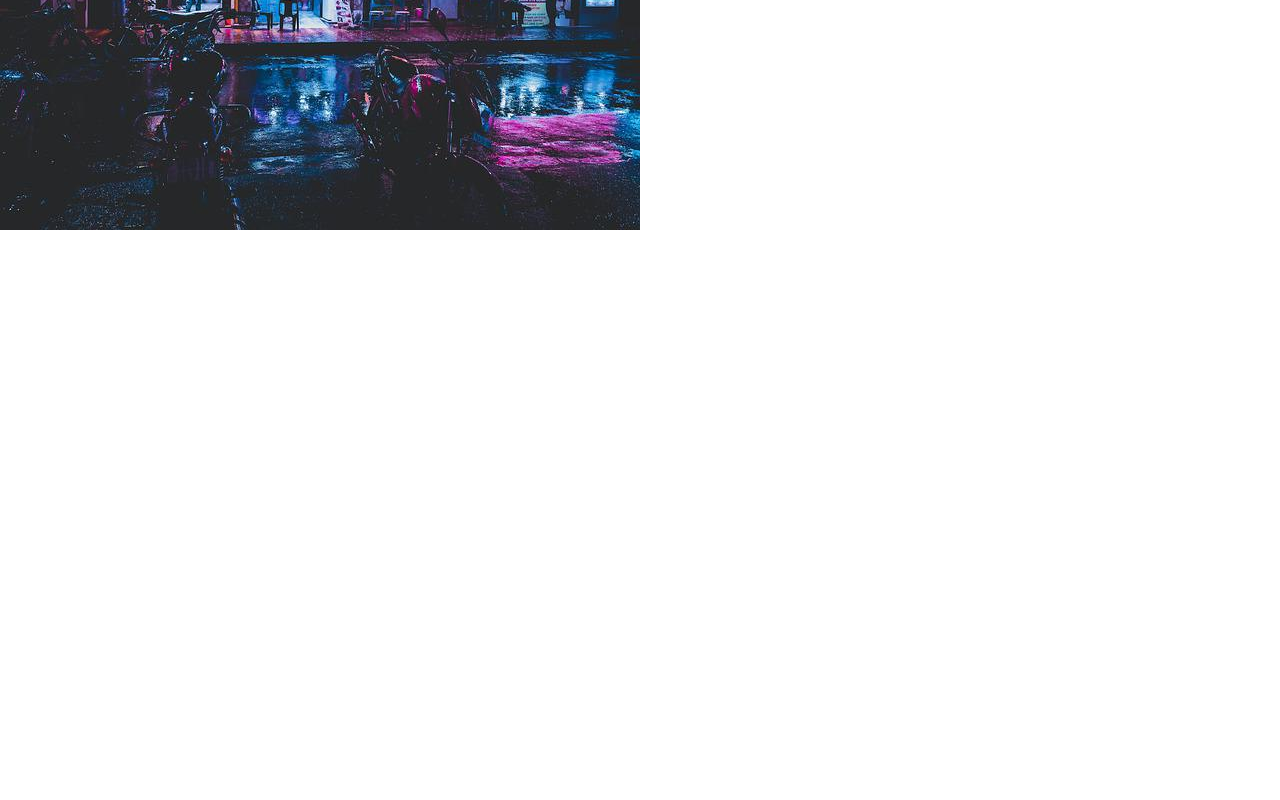
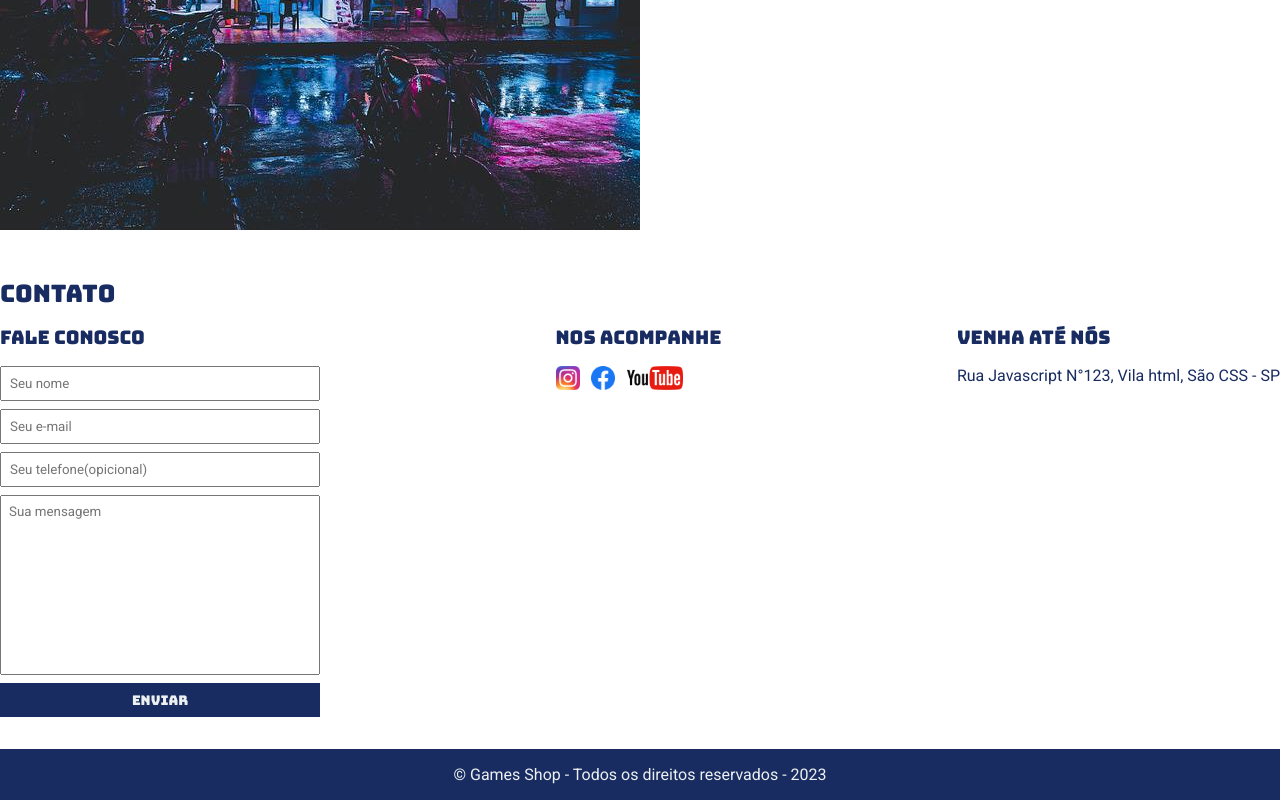
Before and after one commit to Andrey-Santos/site_gamesshop, a plain HTML site: page index.html in a window 1280 px wide. Shown: the part 349-1149 px from the top of the page. Before the commit the page ends 800 px from the top, so only its background shows below. Drawn offline with Linux system fonts and the light colour scheme.

Commit message:
Aula 5.4

```diff
--- a/index.html
+++ b/index.html
@@ -16,16 +16,16 @@
             <nav>
                 <ul>
                     <li>
-                        <a href="">Sobre a loja</a>
+                        <a href="#about">Sobre a loja</a>
                     </li>
                     <li>
-                        <a href="">Contato</a>
+                        <a href="#contact">Contato</a>
                     </li>
                 </ul>
             </nav>
         </div>
     </header>
-    <section>
+    <section id="about">
         <div class="container">
             <img class="store-front" src="./images/loja.jpg" alt="Fachada da loja Games Shop">
             <div>
@@ -40,5 +40,53 @@
             </div>
         </div>
     </section>
+    <section id="contact">
+        <div class="container">
+            <h2>Contato</h2>
+            <div class="contact-methods">
+                <div>
+                    <h3>Fale conosco</h3>
+                    <form>
+                        <input type="text" placeholder="Seu nome" required>
+                        <input type="email" placeholder="Seu e-mail" required>
+                        <input type="tel" placeholder="Seu telefone(opicional)">
+                        <textarea placeholder="Sua mensagem" required></textarea>
+                        <button type="submit">Enviar</button>
+                    </form>
+                </div>
+                <div>
+                    <h3>Nos acompanhe</h3>
+                    <ul class="social-list">
+                        <li>
+                            <a href="#" title="Siga-nos no Instagram">
+                                <img src="./images/instagram.png" alt="Logo Instagram">
+                            </a>
+                        </li>
+                        <li>
+                            <a href="#" title="Siga-nos no Facebook">
+                                <img src="./images/facebook.png" alt="Logo Facebook">
+                            </a>
+                        </li>
+                        <li>
+                            <a href="#" title="Visite-nos no Youtube">
+                                <img src="./images/youtube.png" alt="Logo Youtube">
+                            </a>
+                        </li>
+                    </ul>
+                </div>
+                <div>
+                    <h3>Venha até nós</h3>
+                    <p>
+                        Rua Javascript N°123, Vila html, São CSS - SP
+                    </p>
+                </div>
+            </div>
+        </div>
+    </section>
+    <footer>
+        <div class="container">
+            <p>&copy; Games Shop - Todos os direitos reservados - 2023</p>
+        </div>
+    </footer>
 </body>
 </html>
--- a/main.css
+++ b/main.css
@@ -5,23 +5,21 @@
 }
 
 header,
-section h2{
+section h2,
+section h3,
+form button{
     font-family: 'Bungee', cursive;
+    font-weight: normal;
 }
 
-body{
+body, input, textarea{
     font-family: 'Roboto', sans-serif;
 }
 
 header{
     padding: 16px 0;
     background-color: #182c61;
-    color: #fff;
-}
-
-header h1,
-section h2{
-    font-weight: normal;
+    color: #ecf0f1;
 }
 
 header nav li{
@@ -31,7 +29,7 @@ header nav li{
 }
 
 header nav li a{
-    color: #fff;
+    color: #ecf0f1;
     text-decoration: none;
 }
 
@@ -48,11 +46,13 @@ section .container{
     justify-content: space-between;
 }
 
-.brands-list img{
+.brands-list img,
+.social-list img{
     height: 24px;
 }
 
-.brands-list li{
+.brands-list li,
+.social-list li{
     display: inline;
     margin-right: 8px;
 }
@@ -77,3 +77,57 @@ section p{
 section .store-front{
     margin-right: 32px;
 }
+
+#contact .container{
+    display: block;
+}
+
+.contact-methods{
+    display: flex;
+    justify-content: space-between;
+}
+
+.social-list li a{
+    text-decoration: none;
+}
+
+section h3{
+    margin-bottom: 16px;
+}
+
+form input,
+form textarea,
+form button{
+    display: block;
+    width: 320px;;
+    margin-bottom: 8px;
+    padding: 8px;
+}
+
+form textarea{
+    resize: none;
+    height: 180px;
+}
+
+form input:focus,
+form textarea:focus{
+    outline-color: #182c61;
+}
+
+form button{
+    background-color: #182c61;
+    color: #ecf0f1;
+    border: none;
+    cursor: pointer;
+}
+
+form button:hover{
+    background-color: #314e9e;
+}
+
+footer {
+    background-color: #182c61;
+    color: #ecf0f1;
+    padding: 16px 0;
+    text-align: center;
+}
```
